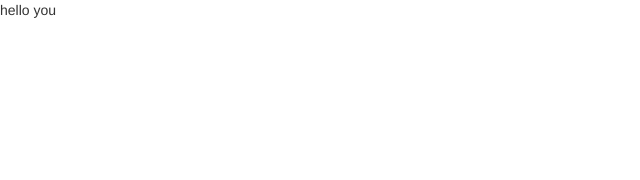
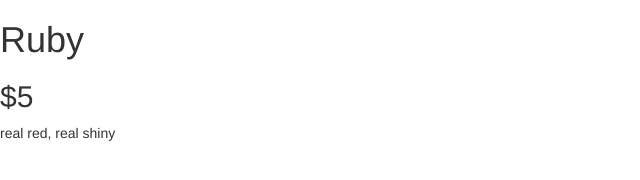
Before and after one commit to ansgarstrother/FlatLander, a plain HTML site: page index.html in a window 1280 px wide. Shown: the whole page, without its empty margins (0-640 px from the left). Drawn offline with Linux system fonts and the light colour scheme.

Commit message:
added a gem and displayed properties

```diff
--- a/app.js
+++ b/app.js
@@ -1,6 +1,12 @@
 (function(){
 var app = angular.module('store', [ ]);
   app.controller('StoreController', function(){
+    this.product = gem; //product is a property of this controller
+  });
 
-  });
+  var gem = {
+    name: 'Ruby',
+    price: 5.00,
+    description: 'real red, real shiny',
+  }
 })();
--- a/index.html
+++ b/index.html
@@ -4,8 +4,12 @@
     <link rel="stylesheet" type="text/css" href="bootstrap.min.css" />
   </head>
   <body>
+    <div ng-controller="StoreController as store">
+      <h1> {{store.product.name}} </h1>
+      <h2> ${{store.product.price}} </h2>
+      <p> {{store.product.description}} </p>
+    </div>
     <script type="text/javascript" src="angular.min.js"></script>
     <script type="text/javascript" src="app.js"></script>
-    <p>{{"hello" + " you"}}</p>
   </body>
 </html>
```
